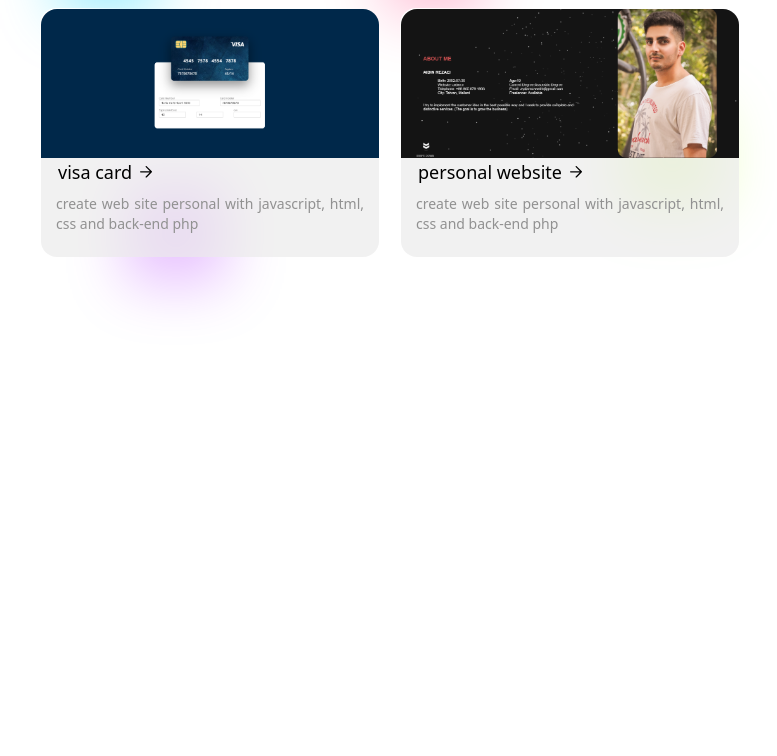
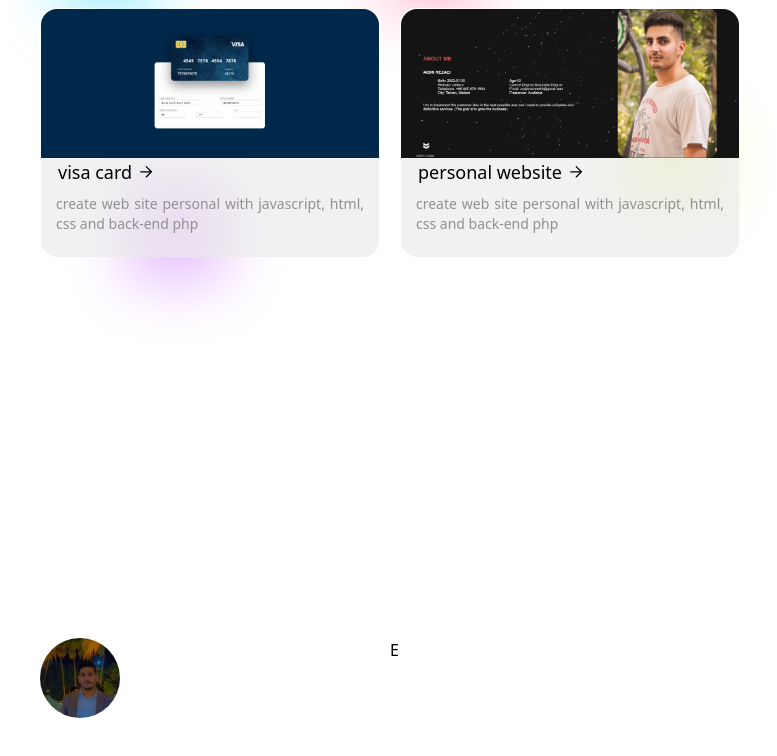
Before and after one commit to aidin-rezaei/personal-website, a React (Create React App) app: page / in a window 1280 px wide. Shown: the part 3212-3968 px from the top of the page, without its empty margins (280-1057 px from the left). Before the commit the page ends 3790 px from the top, so only its background shows below. Built offline with nearby package versions, Linux system fonts and the light colour scheme.

Commit message:
update App.tsx and src/components/contact/index.tsx

```diff
--- a/src/App.tsx
+++ b/src/App.tsx
@@ -29,6 +29,8 @@ function App() {
           <Portfolio />
           <div className='pt-[40vh]'></div>
           <Contact/>
+          <div className='pt-[40vh]'></div>
+
           <div>
           </div>
         </div>
--- a/src/components/contact/index.tsx
+++ b/src/components/contact/index.tsx
@@ -1,24 +1,47 @@
-import React, { useState } from "react";
+// import React, { useState } from "react";
+// import Button from "../Button";
+// import { Tilt } from 'react-tilt'
+
 import Button from "../Button";
-import { Tilt } from 'react-tilt'
+
 // import Tilt from 'react-vanilla-tilt';
 const Contact = () => {
-    const defaultOptions: any = {
-        reverse: false,  // reverse the tilt direction
-        max: 35,     // max tilt rotation (degrees)
-        perspective: 1000,   // Transform perspective, the lower the more extreme the tilt gets.
-        scale: 1.05,    // 2 = 200%, 1.5 = 150%, etc..
-        speed: 1000,   // Speed of the enter/exit transition
-        transition: true,   // Set a transition on enter/exit.
-        axis: null,   // What axis should be disabled. Can be X or Y.
-        reset: true,    // If the tilt effect has to be reset on exit.
-        easing: "cubic-bezier(.03,.98,.52,.99)",    // Easing on enter/exit.
-    }
+    // const defaultOptions: any = {
+    //     reverse: false,  // reverse the tilt direction
+    //     max: 35,     // max tilt rotation (degrees)
+    //     perspective: 1000,   // Transform perspective, the lower the more extreme the tilt gets.
+    //     scale: 1.05,    // 2 = 200%, 1.5 = 150%, etc..
+    //     speed: 1000,   // Speed of the enter/exit transition
+    //     transition: true,   // Set a transition on enter/exit.
+    //     axis: null,   // What axis should be disabled. Can be X or Y.
+    //     reset: true,    // If the tilt effect has to be reset on exit.
+    //     easing: "cubic-bezier(.03,.98,.52,.99)",    // Easing on enter/exit.
+    // }
     return (
         <div>
-            <div className="w-full bg-[rgba(255,255,255,0.64)] dark:bg-[rgba(0,0,0,0.64)]">
+            <Button btnclass='h-[100%] w-[100%]w-full h-[200px]' borderclass='rounded-2xl' className=' bg-[rgba(255,255,255,0.64)] dark:bg-[rgba(0,0,0,0.64)] flex justify-center items-center'>
+                <div className="max-w-[700px] w-full grid grid-cols-2">
+                    <div className="w-full flex justify-start items-center">
+                        <div>
+                            <img
+                                className="rounded-full"
+                                src="/aidin.jpg"
+                                width={80}
+                                height={0}
+                                alt="Aidin Rezaei"
+                            />
+                        </div>
+                        <div>
 
-            </div>
+                        </div>
+                    </div>
+                    <div className="w-full">e</div>
+
+                </div>
+            </Button>
+            {/* <div className="w-full h-[200px] bg-[rgba(255,255,255,0.64)] dark:bg-[rgba(0,0,0,0.64)] flex justify-center items-center">
+
+            </div> */}
         </div>
 
     );
```
